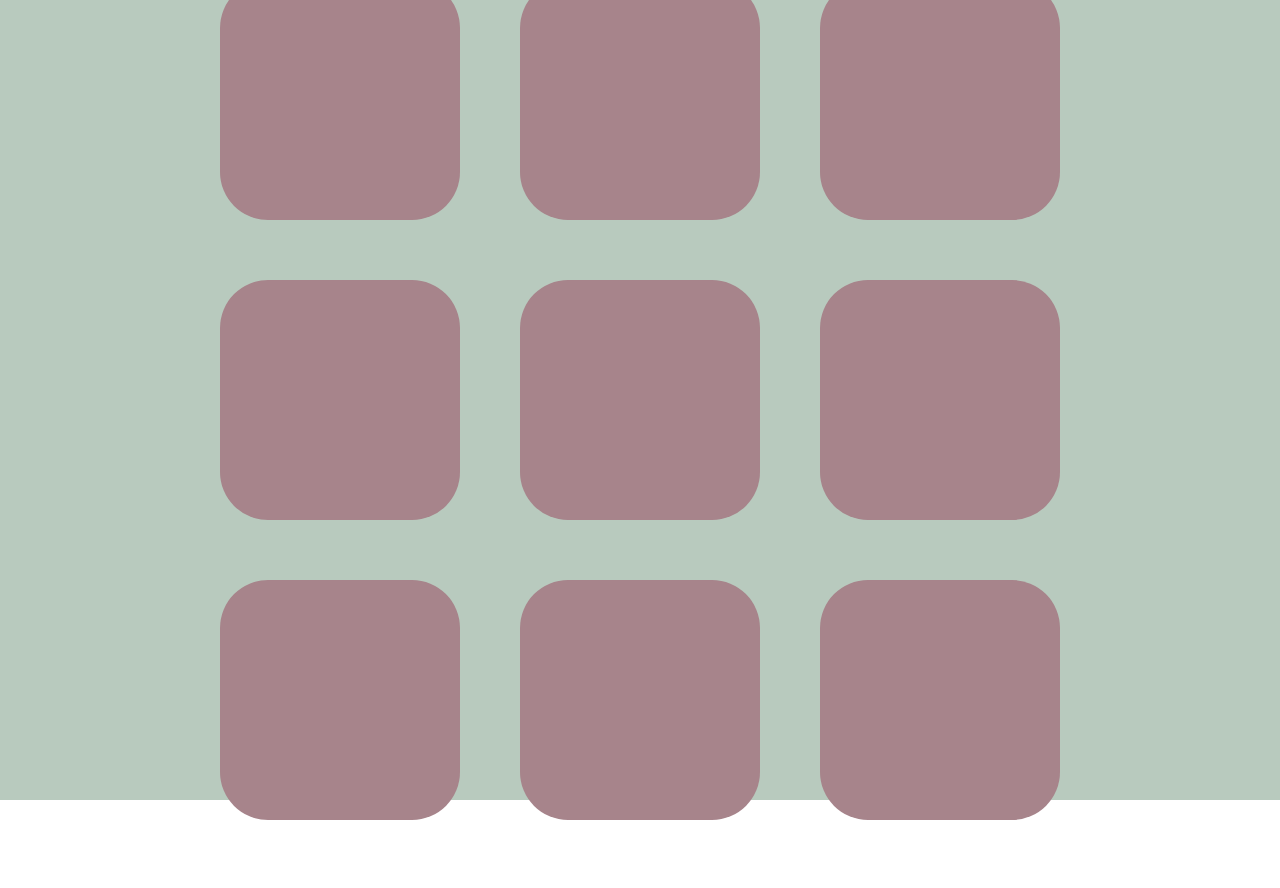
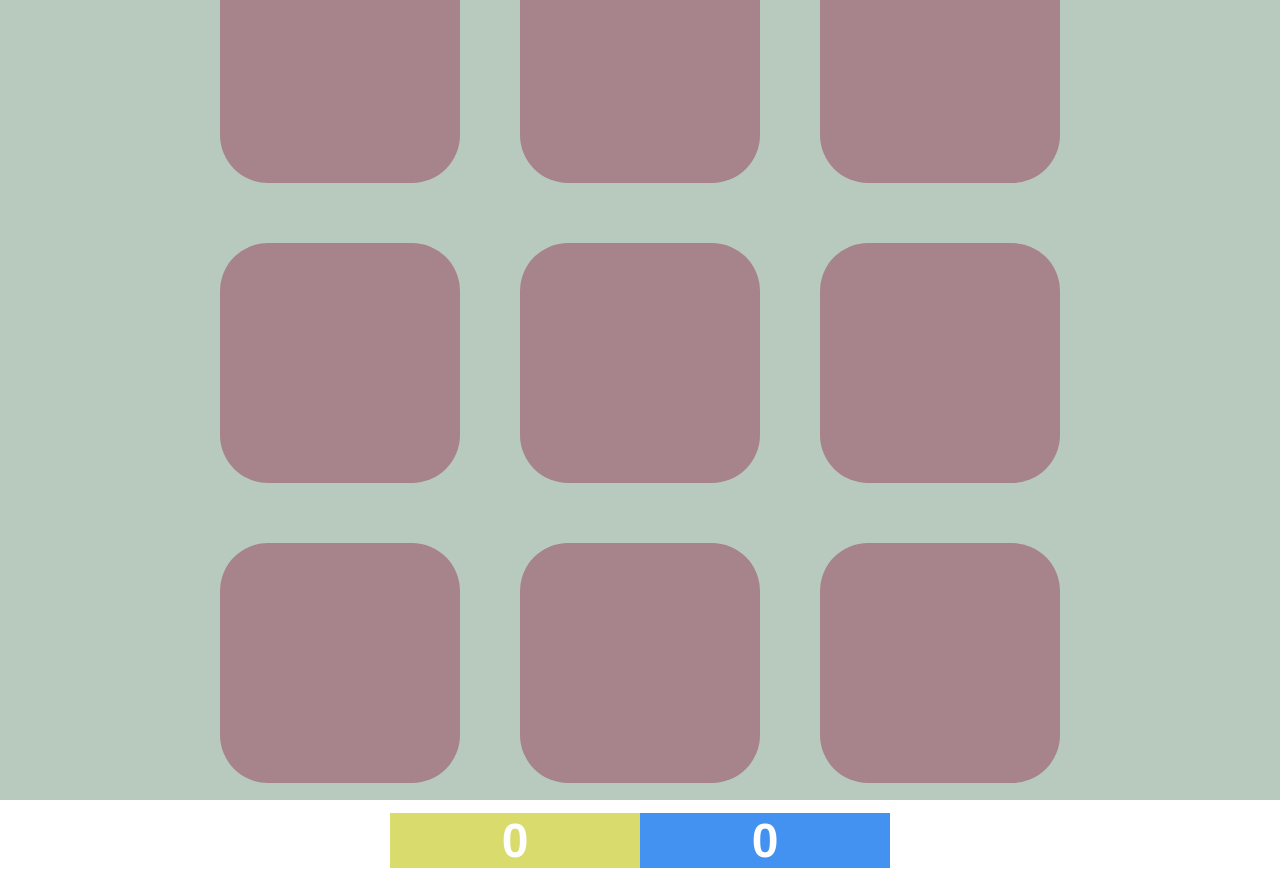
Before and after one commit to FrancoTejo/gato, a React (Create React App) app: page / in a window 1280 px wide. Before the commit the page ends 850 px from the top, so only its background shows below. Built offline with nearby package versions, Linux system fonts and the light colour scheme.

Commit message:
se agrega marcador de victorias y reset de juego cuando hay ganador

```diff
--- a/src/App.js
+++ b/src/App.js
@@ -1,6 +1,7 @@
 import { useState } from 'react';
 import './App.css';
 import Board from './components/Board/Board';
+import ScoreBoard from './components/ScoreBoard/ScoreBoard';
 
 
 
@@ -79,6 +80,7 @@
   return (
     <div className="container">
       <Board winningSquares = {winningSquares} turn = {turn} squares={squares} onClick={handleClick}/>
+      <ScoreBoard scoreO={score.o} scoreX={score.x}/>
     </div>
   );
 }
--- /dev/null
+++ b/src/components/ScoreBoard/ScoreBoard.css
@@ -0,0 +1,20 @@
+.score-board{
+    width: 500px;
+    display: grid;
+    grid-auto-flow: column;
+}
+
+.score-board div{
+    color: white;
+    text-align: center;
+    font-size: 3rem;
+    font-weight: bold;
+    background-color: #4392F1;
+    margin-bottom: 20px;
+
+}
+
+.score-board div:first-child{
+    background-color: rgb(217, 219, 108);
+
+}
--- /dev/null
+++ b/src/components/ScoreBoard/ScoreBoard.js
@@ -0,0 +1,10 @@
+import './ScoreBoard.css';
+
+const ScoreBoard = ({scoreX, scoreO}) =>(
+    <div className='score-board'>
+        <div>{scoreX}</div>
+        <div>{scoreO}</div>
+    </div>
+)
+
+export default ScoreBoard;
```
